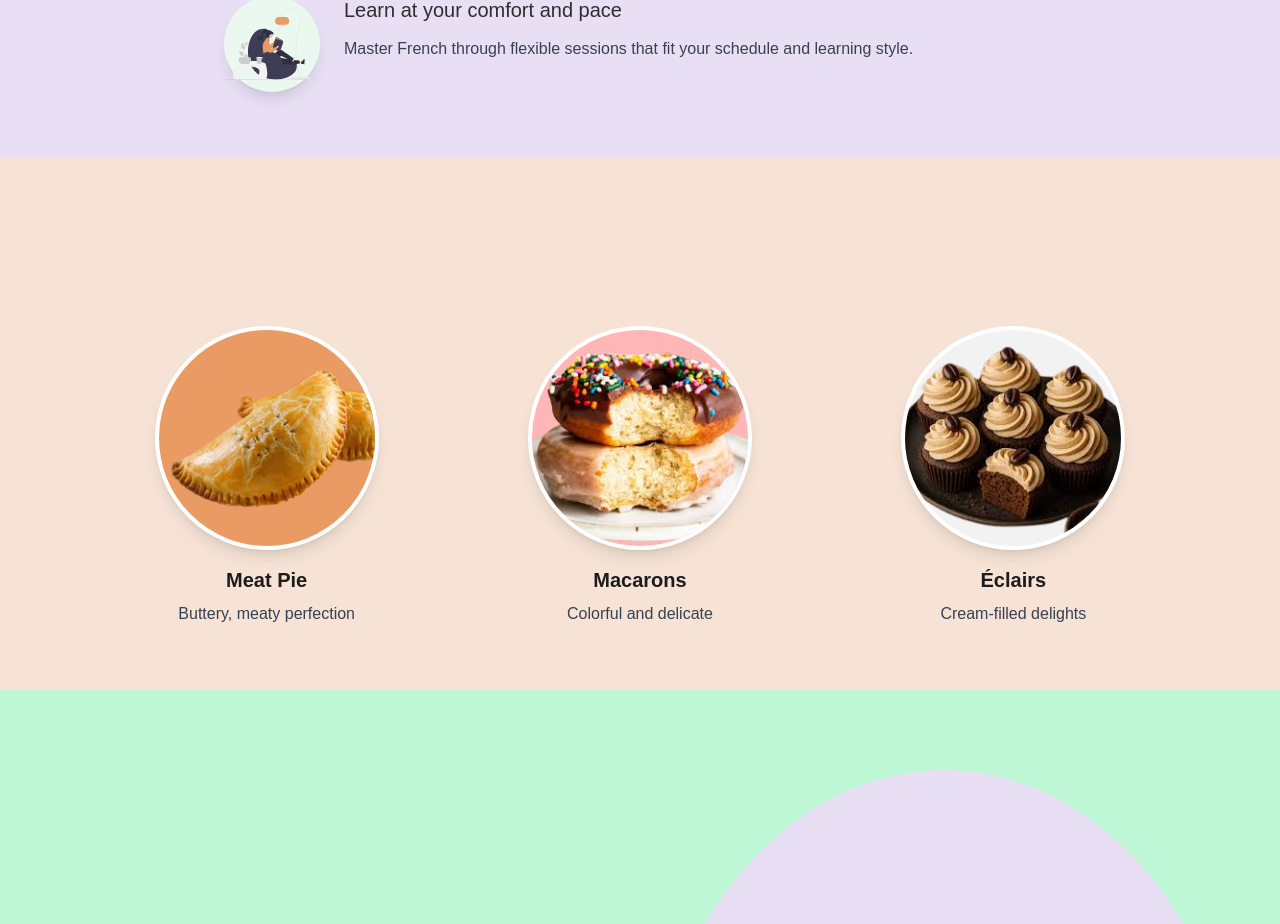
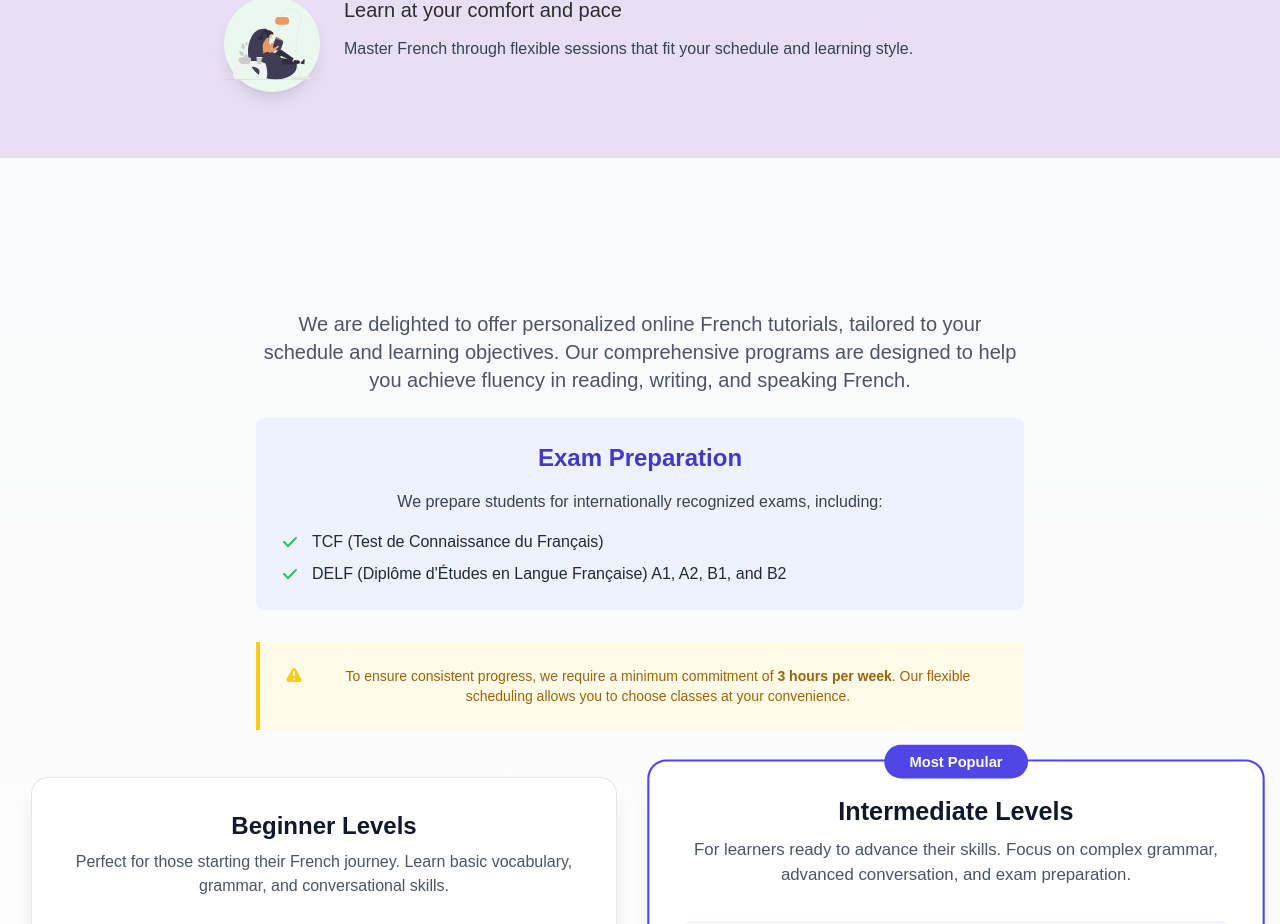
Before and after one commit to HarunaDev/laglobalis, a React (Vite) app: page / in a window 1280 px wide. Shown: the part 1876-2800 px from the top of the page. Built offline with nearby package versions, Linux system fonts and the light colour scheme.

Commit message:
created pricing section with ui components

```diff
--- a/src/App.jsx
+++ b/src/App.jsx
@@ -63,6 +63,7 @@ import HowToLearn from "./components/HowToLearn";
 import Baked from "./components/Baked";
 import Cake from "./components/Cake";
 import Footer from "./components/Footer";
+import Pricing from "./components/Pricing";
 
 function App() {
   const [isHovered, setIsHovered] = useState(false);
@@ -92,6 +93,9 @@ function App() {
         <HowToLearn />
         </div>
         <div className="relative z-20">
+        <Pricing />
+        </div>
+        <div className="relative z-20">
         <Baked />
         </div>
         <div className="relative z-20">
--- /dev/null
+++ b/src/components/Pricing.jsx
@@ -0,0 +1,203 @@
+import React from 'react';
+import AnimatedTitle from './AnimatedTitle';
+
+const Pricing = () => {
+  const pricingPlans = [
+    {
+      title: "Beginner Levels",
+      levels: [
+        { level: "A1", price: "₦5,000", description: "per hour" },
+        { level: "A2", price: "₦6,000", description: "per hour" }
+      ],
+      description: "Perfect for those starting their French journey. Learn basic vocabulary, grammar, and conversational skills.",
+      color: "blue",
+      popular: false
+    },
+    {
+      title: "Intermediate Levels",
+      levels: [
+        { level: "B1", price: "₦7,000", description: "per hour" },
+        { level: "B2", price: "₦8,000", description: "per hour" }
+      ],
+      description: "For learners ready to advance their skills. Focus on complex grammar, advanced conversation, and exam preparation.",
+      color: "purple",
+      popular: true
+    }
+  ];
+
+  const exams = [
+    "TCF (Test de Connaissance du Français)",
+    "DELF (Diplôme d'Études en Langue Française) A1, A2, B1, and B2"
+  ];
+
+  return (
+    <div className="min-h-screen bg-gradient-to-b from-gray-50 to-white py-12 px-4 sm:px-6 lg:px-8">
+      <div className="max-w-7xl mx-auto">
+        {/* Header Section */}
+        <div className="text-center mb-12">
+
+          {/* <h1 className="text-4xl font-extrabold text-gray-900 sm:text-5xl md:text-6xl">
+            <span className="block text-indigo-600">La Lumière</span>
+            <span className="block text-gray-800">French Academy</span>
+          </h1> */}
+
+          <AnimatedTitle title={`<h1>La Lumière French Academy </h1>`} containerClass="mb-16  pointer-events-none mix-blend-difference relative z-10"/>
+
+          <div className="mt-8 max-w-3xl mx-auto">
+            <p className="text-xl text-gray-600 mb-6">
+              We are delighted to offer personalized online French tutorials, tailored to your schedule and learning objectives. Our comprehensive programs are designed to help you achieve fluency in reading, writing, and speaking French.
+            </p>
+
+            {/* Exam Preparation */}
+            <div className="bg-indigo-50 rounded-lg p-6 mb-8">
+              <h3 className="text-2xl font-bold text-indigo-700 mb-4">
+                Exam Preparation
+              </h3>
+              <p className="text-gray-700 mb-4">
+                We prepare students for internationally recognized exams, including:
+              </p>
+              <ul className="space-y-2">
+                {exams.map((exam, index) => (
+                  <li key={index} className="flex items-center">
+                    <svg className="h-5 w-5 text-green-500 mr-3" fill="currentColor" viewBox="0 0 20 20">
+                      <path fillRule="evenodd" d="M16.707 5.293a1 1 0 010 1.414l-8 8a1 1 0 01-1.414 0l-4-4a1 1 0 011.414-1.414L8 12.586l7.293-7.293a1 1 0 011.414 0z" clipRule="evenodd" />
+                    </svg>
+                    <span className="text-gray-800">{exam}</span>
+                  </li>
+                ))}
+              </ul>
+            </div>
+
+            {/* Commitment Notice */}
+            <div className="bg-yellow-50 border-l-4 border-yellow-400 p-6 mb-12">
+              <div className="flex">
+                <div className="flex-shrink-0">
+                  <svg className="h-5 w-5 text-yellow-400" viewBox="0 0 20 20" fill="currentColor">
+                    <path fillRule="evenodd" d="M8.257 3.099c.765-1.36 2.722-1.36 3.486 0l5.58 9.92c.75 1.334-.213 2.98-1.742 2.98H4.42c-1.53 0-2.493-1.646-1.743-2.98l5.58-9.92zM11 13a1 1 0 11-2 0 1 1 0 012 0zm-1-8a1 1 0 00-1 1v3a1 1 0 002 0V6a1 1 0 00-1-1z" clipRule="evenodd" />
+                  </svg>
+                </div>
+                <div className="ml-3">
+                  <p className="text-sm text-yellow-700">
+                    To ensure consistent progress, we require a minimum commitment of <strong>3 hours per week</strong>. Our flexible scheduling allows you to choose classes at your convenience.
+                  </p>
+                </div>
+              </div>
+            </div>
+          </div>
+        </div>
+
+        {/* Pricing Cards */}
+        <div className="grid grid-cols-1 gap-8 md:grid-cols-2 lg:gap-12">
+          {pricingPlans.map((plan, index) => (
+            <div
+              key={index}
+              className={`relative rounded-2xl shadow-xl p-8 ${
+                plan.popular
+                  ? 'ring-2 ring-indigo-600 transform scale-105'
+                  : 'ring-1 ring-gray-200'
+              } bg-white`}
+            >
+              {plan.popular && (
+                <div className="absolute top-0 -translate-y-1/2 left-1/2 transform -translate-x-1/2">
+                  <span className="bg-indigo-600 text-white px-6 py-2 rounded-full text-sm font-semibold">
+                    Most Popular
+                  </span>
+                </div>
+              )}
+
+              <div className="text-center">
+                <h3 className="text-2xl font-bold text-gray-900 mb-2">
+                  {plan.title}
+                </h3>
+                <p className="text-gray-600 mb-8">
+                  {plan.description}
+                </p>
+
+                {/* Price Levels */}
+                <div className="space-y-6 mb-8">
+                  {plan.levels.map((level, idx) => (
+                    <div
+                      key={idx}
+                      className={`p-6 rounded-lg ${
+                        plan.color === 'blue'
+                          ? 'bg-blue-50 border border-blue-100'
+                          : 'bg-purple-50 border border-purple-100'
+                      }`}
+                    >
+                      <div className="flex justify-between items-center mb-2">
+                        <span className="text-xl font-bold text-gray-900">
+                          Level {level.level}
+                        </span>
+                        <div className="text-right">
+                          <div className="text-2xl font-bold text-indigo-600">
+                            {level.price}
+                          </div>
+                          <div className="text-gray-600 text-sm">
+                            {level.description}
+                          </div>
+                        </div>
+                      </div>
+                    </div>
+                  ))}
+                </div>
+
+                {/* Features */}
+                <div className="space-y-4 mb-8">
+                  <div className="flex items-center text-gray-700">
+                    <svg className="h-5 w-5 text-green-500 mr-3" fill="currentColor" viewBox="0 0 20 20">
+                      <path fillRule="evenodd" d="M16.707 5.293a1 1 0 010 1.414l-8 8a1 1 0 01-1.414 0l-4-4a1 1 0 011.414-1.414L8 12.586l7.293-7.293a1 1 0 011.414 0z" clipRule="evenodd" />
+                    </svg>
+                    <span>Personalized online tutorials</span>
+                  </div>
+                  <div className="flex items-center text-gray-700">
+                    <svg className="h-5 w-5 text-green-500 mr-3" fill="currentColor" viewBox="0 0 20 20">
+                      <path fillRule="evenodd" d="M16.707 5.293a1 1 0 010 1.414l-8 8a1 1 0 01-1.414 0l-4-4a1 1 0 011.414-1.414L8 12.586l7.293-7.293a1 1 0 011.414 0z" clipRule="evenodd" />
+                    </svg>
+                    <span>Tailored to your schedule</span>
+                  </div>
+                  <div className="flex items-center text-gray-700">
+                    <svg className="h-5 w-5 text-green-500 mr-3" fill="currentColor" viewBox="0 0 20 20">
+                      <path fillRule="evenodd" d="M16.707 5.293a1 1 0 010 1.414l-8 8a1 1 0 01-1.414 0l-4-4a1 1 0 011.414-1.414L8 12.586l7.293-7.293a1 1 0 011.414 0z" clipRule="evenodd" />
+                    </svg>
+                    <span>Flexible class timings</span>
+                  </div>
+                </div>
+
+                <button
+                  className={`w-full py-4 px-6 rounded-lg font-semibold text-lg transition duration-300 ${
+                    plan.popular
+                      ? 'bg-indigo-500 text-white hover:bg-indigo-700'
+                      : 'bg-gray-800 text-white hover:bg-gray-900'
+                  }`}
+                  onClick={() => window.open('mailto:lalumiereglobal@gmail.com')} >
+                  Start Learning {plan.title}
+                </button>
+              </div>
+            </div>
+          ))}
+        </div>
+
+        {/* Closing CTA */}
+        <div className="mt-16 text-center">
+          <div className="p-12 text-gray-600 ">
+          {/* bg-gradient-to-r from-customGreen-300 to-customPurple-300 */}
+            <h2 className="text-3xl font-bold mb-4">
+              Join us at La Lumière French Academy
+            </h2>
+            <p className="text-xl opacity-90 mb-8 max-w-2xl mx-auto">
+              Discover a world of French language excellence and unlock new opportunities with fluent French communication.
+            </p>
+            <button
+  onClick={() => window.location.href = 'tel:+22991263078'}
+  className="bg-customPurple-300 text-white font-bold py-3 px-8 rounded-lg text-lg hover:bg-customPurple-300 transition duration-300 transform hover:scale-105"
+>
+  Enroll Now
+</button>
+          </div>
+        </div>
+      </div>
+    </div>
+  );
+};
+
+export default Pricing;
```
